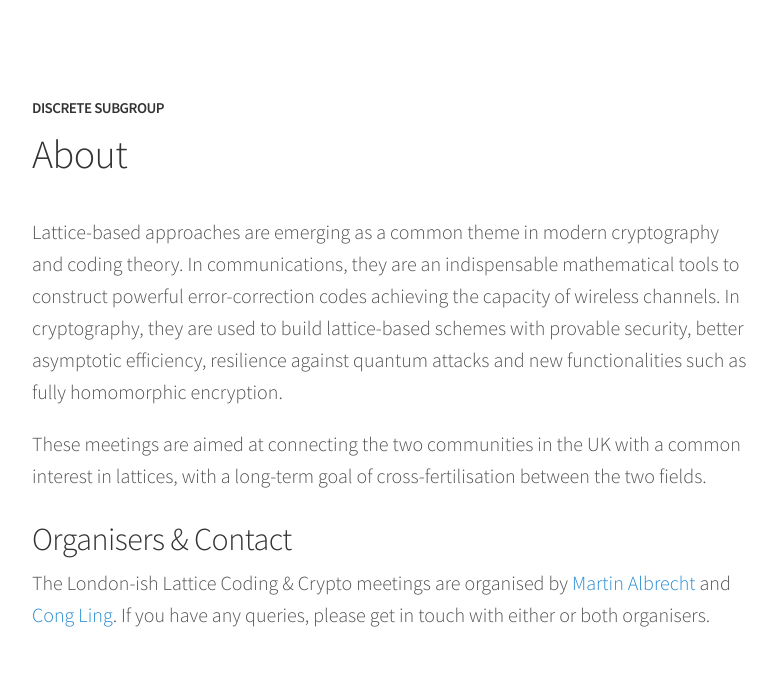
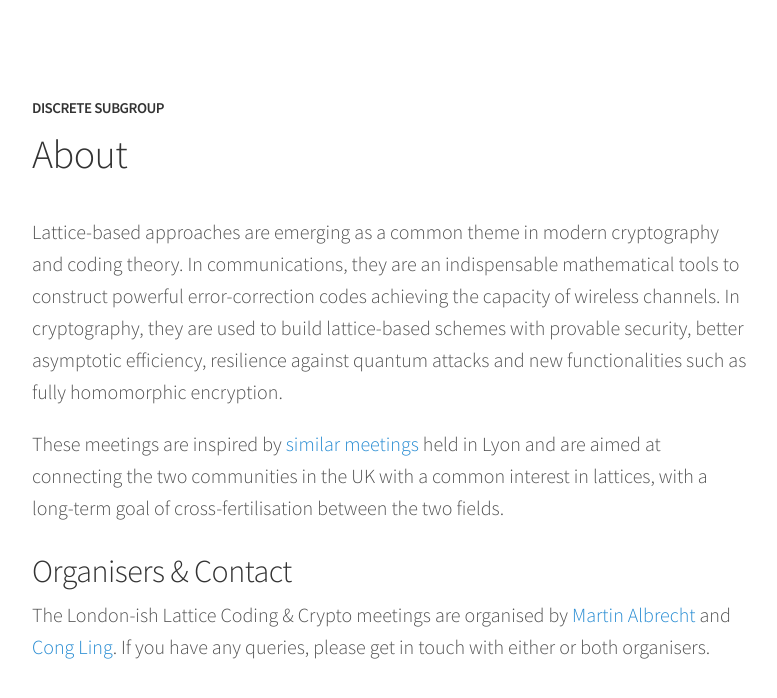
Before and after one commit to malb/discrete-subgroup, a Jekyll site: the page built from about.md, in a window 1280 px wide. Shown: the top 698 px of the page, without its empty margins (248-1025 px from the left). Built offline with Jekyll 4.4.1, drawn with Linux system fonts in a browser that asks for light colours.

Commit message:
about update

```diff
--- a/about.md
+++ b/about.md
@@ -5,7 +5,7 @@
 
 Lattice-based approaches are emerging as a common theme in modern cryptography and coding theory. In communications, they are an indispensable mathematical tools to construct powerful error-correction codes achieving the capacity of wireless channels. In cryptography, they are used to build lattice-based schemes with provable security, better asymptotic efficiency, resilience against quantum attacks and new functionalities such as fully homomorphic encryption.
 
-These meetings are aimed at connecting the two communities in the UK with a common interest in lattices, with a long-term goal of cross-fertilisation between the two fields.
+These meetings are inspired by [similar meetings](http://perso.ens-lyon.fr/damien.stehle/LATTICE_MEETINGS.html) held in Lyon and are aimed at connecting the two communities in the UK with a common interest in lattices, with a long-term goal of cross-fertilisation between the two fields.
 
 ## Organisers & Contact
 
```
